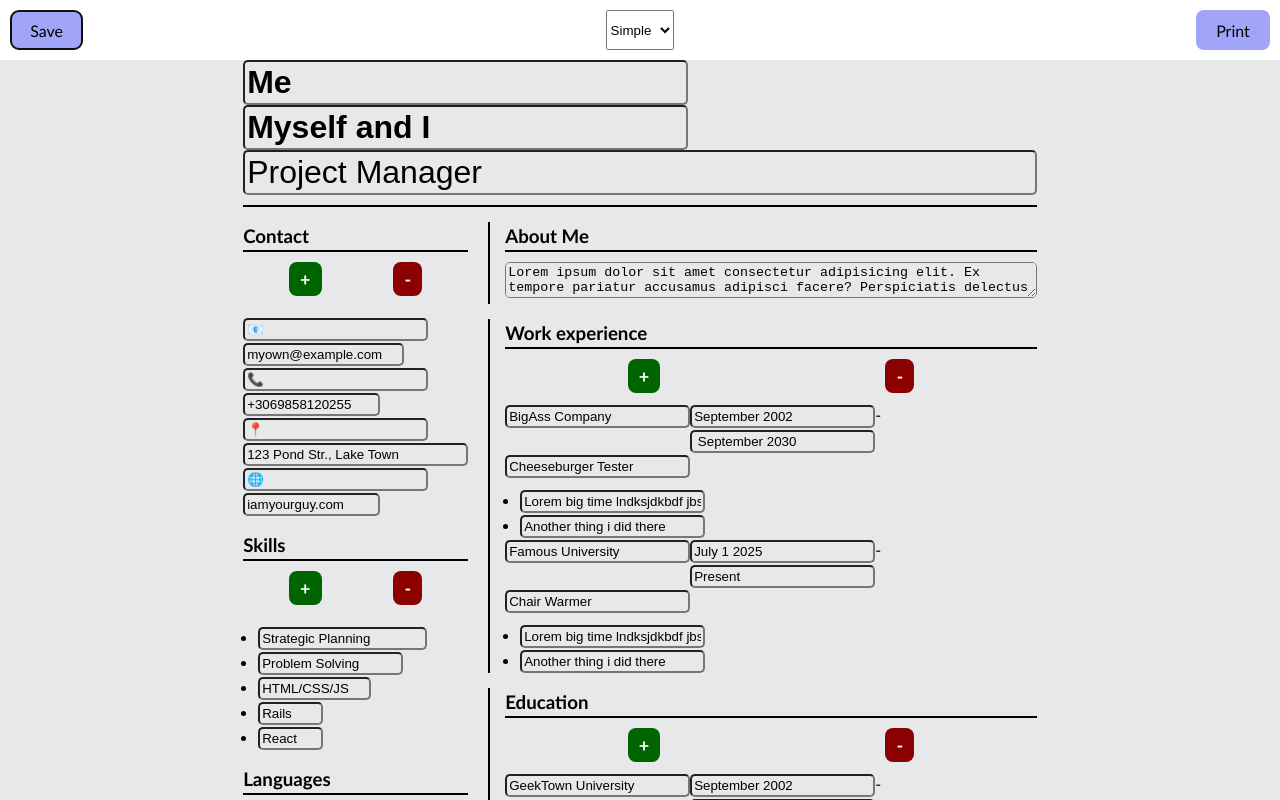
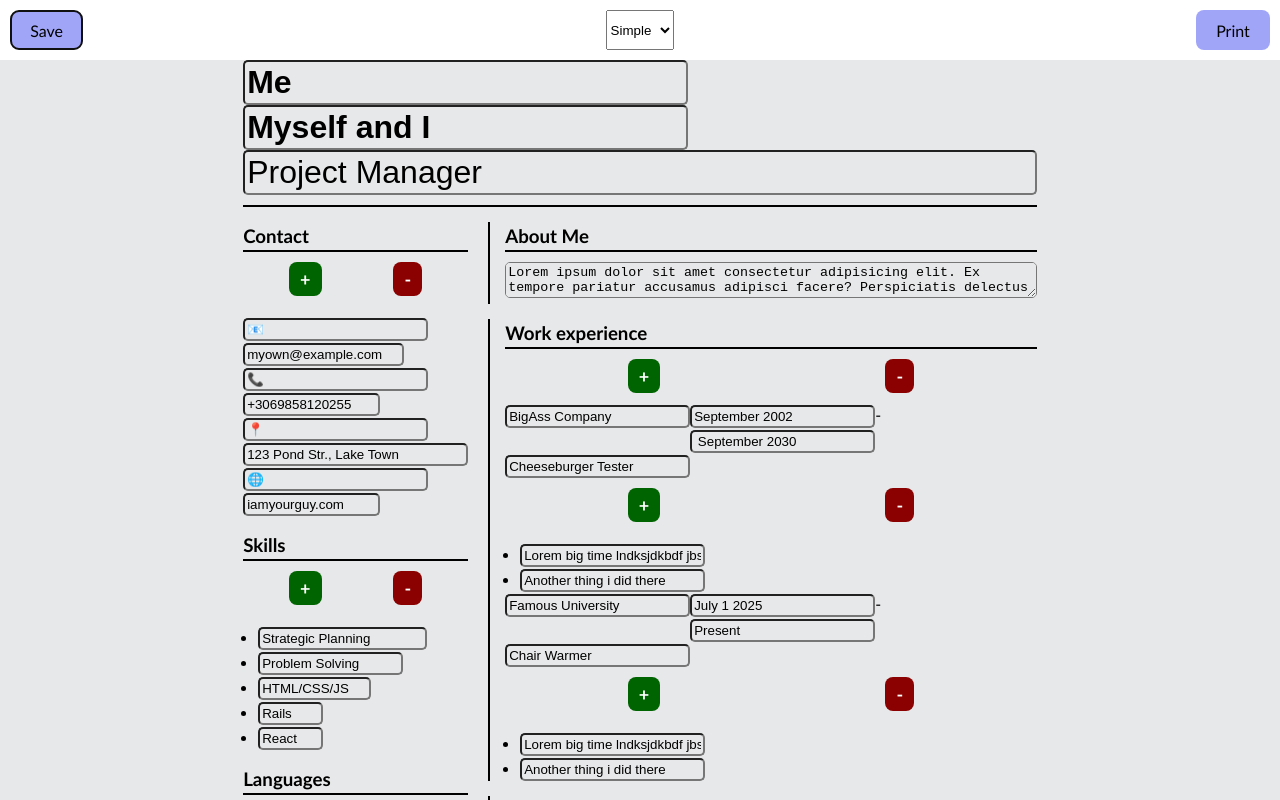
Before and after one commit to NikEmman/cv_react, a React (Vite) app: page / in a window 1280 px wide. Both pictures are taken after a click on the button "Edit". Shown: the top 800 px of the page. Built offline with nearby package versions, Linux system fonts and the light colour scheme.

Commit message:
Update: Now able to add desc to work section items

```diff
--- a/src/AddRemoveButtons.jsx
+++ b/src/AddRemoveButtons.jsx
@@ -4,13 +4,22 @@ export default function AddRemoveButtons({
   onClickAdd,
   onClickRemove,
   sectionId,
+  buttonTitle,
 }) {
   return (
     <div className="buttonContainer">
-      <button className="add" onClick={() => onClickAdd(sectionId)}>
+      <button
+        title={`Add ${buttonTitle}`}
+        className="add"
+        onClick={() => onClickAdd(sectionId)}
+      >
         +
       </button>
-      <button className="remove" onClick={() => onClickRemove(sectionId)}>
+      <button
+        title={`Remove ${buttonTitle}`}
+        className="remove"
+        onClick={() => onClickRemove(sectionId)}
+      >
         -
       </button>
     </div>
@@ -20,4 +29,5 @@ AddRemoveButtons.propTypes = {
   onClickAdd: PropTypes.func.isRequired,
   onClickRemove: PropTypes.func.isRequired,
   sectionId: PropTypes.string.isRequired,
+  buttonTitle: PropTypes.string,
 };
--- a/src/App.jsx
+++ b/src/App.jsx
@@ -33,6 +33,56 @@ function App() {
       return { ...prevData, sections: updatedSections };
     });
   };
+  const handleAddDescriptionItem = (itemId) => {
+    setMyData((prevData) => {
+      const updatedSections = prevData.sections.map((section) => {
+        if (section.title !== "Work experience" || !section.items)
+          return section;
+
+        const updatedItems = section.items.map((item) => {
+          if (item.id !== itemId || !item.desc) return item;
+
+          return {
+            ...item,
+            desc: [...item.desc, ""],
+          };
+        });
+
+        return {
+          ...section,
+          items: updatedItems,
+        };
+      });
+
+      return { ...prevData, sections: updatedSections };
+    });
+  };
+  const handleDeleteDescriptionItem = (itemId) => {
+    setMyData((prevData) => {
+      const updatedSections = prevData.sections.map((section) => {
+        if (section.title !== "Work experience" || !section.items)
+          return section;
+
+        const updatedItems = section.items.map((item) => {
+          if (item.id !== itemId || !item.desc || item.desc.length === 0)
+            return item;
+
+          return {
+            ...item,
+            desc: item.desc.slice(0, -1), // Remove last item
+          };
+        });
+
+        return {
+          ...section,
+          items: updatedItems,
+        };
+      });
+
+      return { ...prevData, sections: updatedSections };
+    });
+  };
+
   const handleAddMainItem = (sectionId) => {
     setMyData((prevData) => {
       const updatedSections = prevData.sections.map((section) => {
@@ -138,6 +188,8 @@ function App() {
         handleAddItem={handleAddItem}
         handleRemoveItem={handleRemoveItem}
         handleAddMainItem={handleAddMainItem}
+        handleAddDescriptionItem={handleAddDescriptionItem}
+        handleDeleteDescriptionItem={handleDeleteDescriptionItem}
       />
     </>
   );
--- a/src/themes/MainItem.jsx
+++ b/src/themes/MainItem.jsx
@@ -1,7 +1,15 @@
 import PropTypes from "prop-types";
 import "./mainItem.css";
+import AddRemoveButtons from "../AddRemoveButtons";
 
-export default function MainItem({ item, isEditable, handleItemChange }) {
+export default function MainItem({
+  item,
+  isEditable,
+  handleItemChange,
+  handleAddDescriptionItem,
+  handleDeleteDescriptionItem,
+  buttonTitle,
+}) {
   const handleFieldChange = (field) => (e) => {
     handleItemChange({ ...item, [field]: e.target.value });
   };
@@ -18,7 +26,11 @@ export default function MainItem({ item, isEditable, handleItemChange }) {
     item.desc &&
     item.desc.map((desc, index) => (
       <li key={index}>
-        <input value={desc} onChange={handleDescChange(index)} />
+        <input
+          placeholder="Thing you accomplished"
+          value={desc}
+          onChange={handleDescChange(index)}
+        />
       </li>
     ));
 
@@ -59,6 +71,13 @@ export default function MainItem({ item, isEditable, handleItemChange }) {
               onChange={handleFieldChange("title")}
             />
           </p>
+          {item.desc && (
+            <AddRemoveButtons
+              onClickAdd={() => handleAddDescriptionItem(item.id)}
+              onClickRemove={() => handleDeleteDescriptionItem(item.id)}
+              buttonTitle={buttonTitle + " description item"}
+            />
+          )}
           <ul>{itemDescriptionsEditable}</ul>
         </>
       ) : (
@@ -80,4 +99,7 @@ MainItem.propTypes = {
   item: PropTypes.object,
   isEditable: PropTypes.bool,
   handleItemChange: PropTypes.func,
+  handleAddDescriptionItem: PropTypes.func,
+  handleDeleteDescriptionItem: PropTypes.func,
+  buttonTitle: PropTypes.string,
 };
--- a/src/themes/MainSection.jsx
+++ b/src/themes/MainSection.jsx
@@ -8,6 +8,8 @@ export default function MainSection({
   handleItemChange,
   handleAddMainItem,
   handleRemoveItem,
+  handleAddDescriptionItem,
+  handleDeleteDescriptionItem,
 }) {
   const sectionItems = section.items.map((item) => (
     <MainItem
@@ -15,6 +17,9 @@ export default function MainSection({
       item={item}
       isEditable={isEditable}
       handleItemChange={handleItemChange}
+      handleAddDescriptionItem={handleAddDescriptionItem}
+      handleDeleteDescriptionItem={handleDeleteDescriptionItem}
+      buttonTitle={section.title}
     ></MainItem>
   ));
   return (
@@ -25,6 +30,7 @@ export default function MainSection({
           onClickAdd={handleAddMainItem}
           onClickRemove={handleRemoveItem}
           sectionId={section.id}
+          buttonTitle={section.title.split(" ")[0]}
         />
       )}
 
@@ -38,4 +44,6 @@ MainSection.propTypes = {
   handleItemChange: PropTypes.func,
   handleAddMainItem: PropTypes.func,
   handleRemoveItem: PropTypes.func,
+  handleAddDescriptionItem: PropTypes.func,
+  handleDeleteDescriptionItem: PropTypes.func,
 };
--- a/src/themes/SideSection.jsx
+++ b/src/themes/SideSection.jsx
@@ -27,6 +27,7 @@ export default function SideSection({
           onClickAdd={handleAddItem}
           onClickRemove={handleRemoveItem}
           sectionId={section.id}
+          buttonTitle={section.title}
         />
       )}
       <ul className={`${noListStyle}`}>{items}</ul>
--- a/src/themes/SimpleTheme.jsx
+++ b/src/themes/SimpleTheme.jsx
@@ -13,6 +13,8 @@ export default function SimpleTheme({
   handleAddItem,
   handleRemoveItem,
   handleAddMainItem,
+  handleAddDescriptionItem,
+  handleDeleteDescriptionItem,
 }) {
   const personalSection = myData.sections.find((sec) => sec.title == "Person");
   const contactSection = myData.sections.find((sec) => sec.title == "Contact");
@@ -31,6 +33,8 @@ export default function SimpleTheme({
         handleItemChange={handleItemChange}
         handleAddMainItem={handleAddMainItem}
         handleRemoveItem={handleRemoveItem}
+        handleAddDescriptionItem={handleAddDescriptionItem}
+        handleDeleteDescriptionItem={handleDeleteDescriptionItem}
       ></MainSection>
     ));
 
@@ -128,4 +132,6 @@ SimpleTheme.propTypes = {
   handleAddItem: PropTypes.func,
   handleRemoveItem: PropTypes.func,
   handleAddMainItem: PropTypes.func,
+  handleAddDescriptionItem: PropTypes.func,
+  handleDeleteDescriptionItem: PropTypes.func,
 };
```
